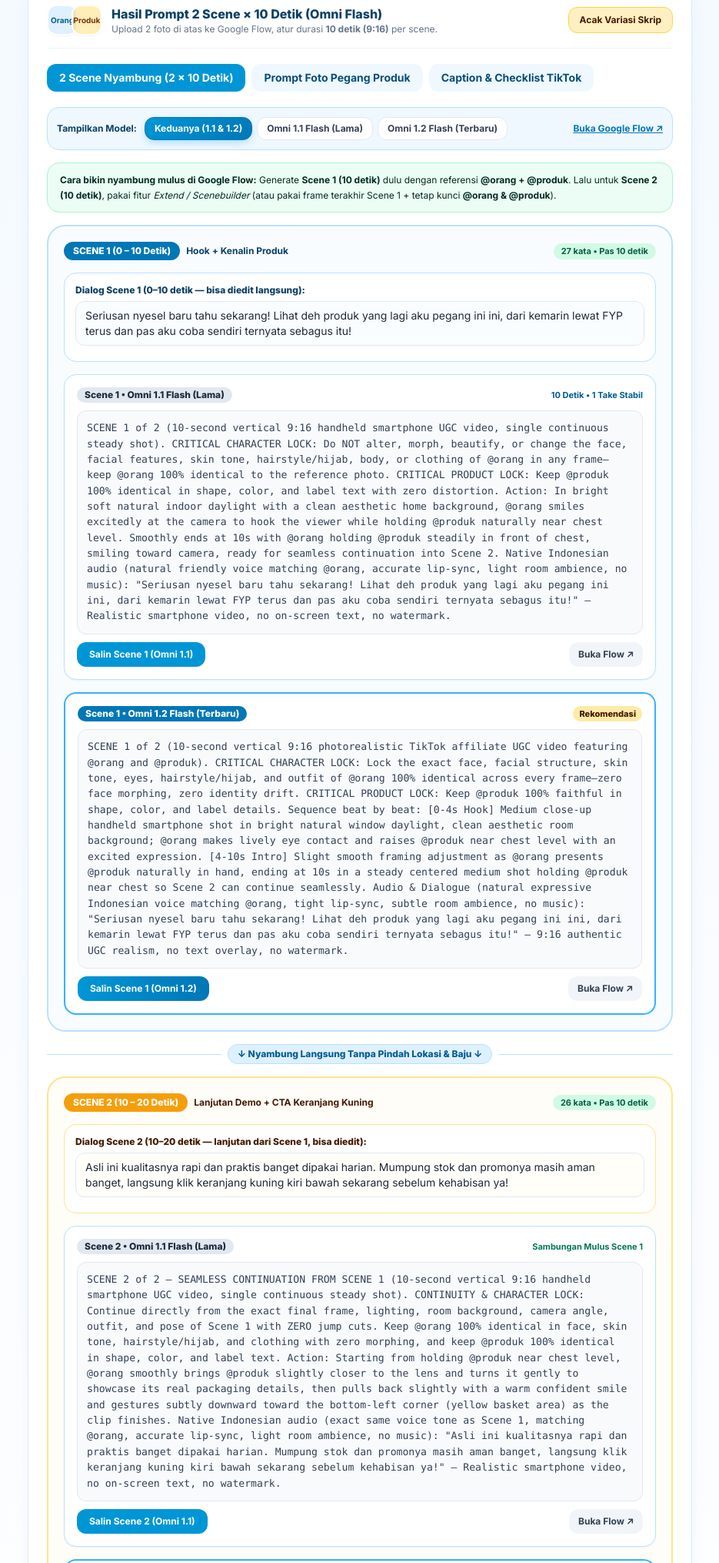
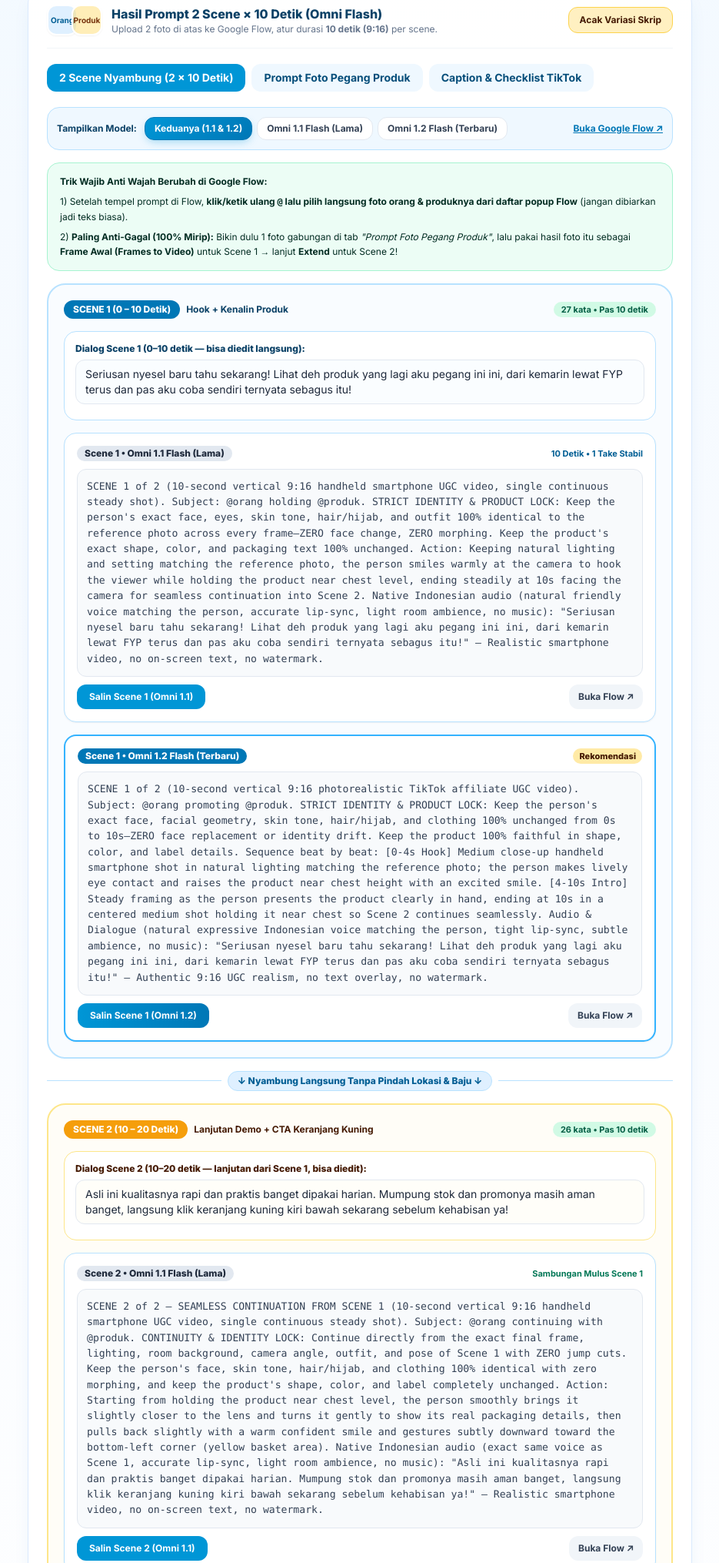
Before and after one commit to tidakadaygtidakmungkin07-cpu/flow-affiliate-by-sofy, a plain HTML site: page index.html in a window 1280 px wide. Shown: the part 940-2970 px from the top of the page at 77% size, without its empty margins (172-1107 px from the left). Drawn offline with nearby package versions, Linux system fonts and the light colour scheme.

Commit message:
Add files via upload

```diff
--- a/index.html
+++ b/index.html
@@ -312,8 +312,10 @@
           <a href="https://flow.google.com/" target="_blank" rel="noopener noreferrer" class="text-xs font-bold text-sofy-600 underline">Buka Google Flow ↗</a>
         </div>
 
-        <div class="rounded-2xl bg-emerald-50 border border-emerald-200 px-4 py-3 text-xs text-emerald-950 leading-relaxed">
-          <strong>Cara bikin nyambung mulus di Google Flow:</strong> Generate <strong>Scene 1 (10 detik)</strong> dulu dengan referensi <strong>@orang + @produk</strong>. Lalu untuk <strong>Scene 2 (10 detik)</strong>, pakai fitur <em>Extend / Scenebuilder</em> (atau pakai frame terakhir Scene 1 + tetap kunci <strong>@orang &amp; @produk</strong>).
+        <div class="rounded-2xl bg-emerald-50 border border-emerald-200 px-4 py-3.5 text-xs text-emerald-950 leading-relaxed space-y-1.5">
+          <div><strong>Trik Wajib Anti Wajah Berubah di Google Flow:</strong></div>
+          <div>1) Setelah tempel prompt di Flow, <strong>klik/ketik ulang <code>@</code> lalu pilih langsung foto orang &amp; produknya dari daftar popup Flow</strong> (jangan dibiarkan jadi teks biasa).</div>
+          <div>2) <strong>Paling Anti-Gagal (100% Mirip):</strong> Bikin dulu 1 foto gabungan di tab <em>"Prompt Foto Pegang Produk"</em>, lalu pakai hasil foto itu sebagai <strong>Frame Awal (Frames to Video)</strong> untuk Scene 1 → lanjut <strong>Extend</strong> untuk Scene 2!</div>
         </div>
 
         <!-- SCENE 1 -->
@@ -646,6 +648,7 @@
             hasInfo: true,
             shortName: state.aiData.productName,
             visualEn: state.aiData.productVisualEn || state.aiData.productName,
+            personVisualEn: state.aiData.personVisualEn || '',
             detailLine: state.aiData.productBenefitsId || state.shortInfo || 'kualitasnya rapi dan praktis banget dipakai harian'
           };
         }
@@ -778,37 +781,42 @@
         const info = getProductPhrase();
         const tags = getTags();
         const prodDetail = info.visualEn ? ` (${info.visualEn})` : '';
-        return `SCENE 1 of 2 (10-second vertical 9:16 handheld smartphone UGC video, single continuous steady shot). CRITICAL CHARACTER LOCK: Do NOT alter, morph, beautify, or change the face, facial features, skin tone, hairstyle/hijab, body, or clothing of ${tags.person} in any frame—keep ${tags.person} 100% identical to the reference photo. CRITICAL PRODUCT LOCK: Keep ${tags.product}${prodDetail} 100% identical in shape, color, and label text with zero distortion. Action: In bright soft natural indoor daylight with a clean aesthetic home background, ${tags.person} smiles excitedly at the camera to hook the viewer while holding ${tags.product} naturally near chest level. Smoothly ends at 10s with ${tags.person} holding ${tags.product} steadily in front of chest, smiling toward camera, ready for seamless continuation into Scene 2. Native Indonesian audio (natural friendly voice matching ${tags.person}, accurate lip-sync, light room ambience, no music): "${dialog1}" — Realistic smartphone video, no on-screen text, no watermark.`;
+        const charDetail = info.personVisualEn ? ` (${info.personVisualEn})` : '';
+        return `SCENE 1 of 2 (10-second vertical 9:16 handheld smartphone UGC video, single continuous steady shot). Subject: ${tags.person}${charDetail} holding ${tags.product}${prodDetail}. STRICT IDENTITY & PRODUCT LOCK: Keep the person's exact face, eyes, skin tone, hair/hijab, and outfit 100% identical to the reference photo across every frame—ZERO face change, ZERO morphing. Keep the product's exact shape, color, and packaging text 100% unchanged. Action: Keeping natural lighting and setting matching the reference photo, the person smiles warmly at the camera to hook the viewer while holding the product near chest level, ending steadily at 10s facing the camera for seamless continuation into Scene 2. Native Indonesian audio (natural friendly voice matching the person, accurate lip-sync, light room ambience, no music): "${dialog1}" — Realistic smartphone video, no on-screen text, no watermark.`;
       }
 
       function buildS1Omni12(dialog1) {
         const info = getProductPhrase();
         const tags = getTags();
         const prodDetail = info.visualEn ? ` (${info.visualEn})` : '';
-        return `SCENE 1 of 2 (10-second vertical 9:16 photorealistic TikTok affiliate UGC video featuring ${tags.person} and ${tags.product}${prodDetail}). CRITICAL CHARACTER LOCK: Lock the exact face, facial structure, skin tone, eyes, hairstyle/hijab, and outfit of ${tags.person} 100% identical across every frame—zero face morphing, zero identity drift. CRITICAL PRODUCT LOCK: Keep ${tags.product} 100% faithful in shape, color, and label details. Sequence beat by beat: [0-4s Hook] Medium close-up handheld smartphone shot in bright natural window daylight, clean aesthetic room background; ${tags.person} makes lively eye contact and raises ${tags.product} near chest level with an excited expression. [4-10s Intro] Slight smooth framing adjustment as ${tags.person} presents ${tags.product} naturally in hand, ending at 10s in a steady centered medium shot holding ${tags.product} near chest so Scene 2 can continue seamlessly. Audio & Dialogue (natural expressive Indonesian voice matching ${tags.person}, tight lip-sync, subtle room ambience, no music): "${dialog1}" — 9:16 authentic UGC realism, no text overlay, no watermark.`;
+        const charDetail = info.personVisualEn ? ` (${info.personVisualEn})` : '';
+        return `SCENE 1 of 2 (10-second vertical 9:16 photorealistic TikTok affiliate UGC video). Subject: ${tags.person}${charDetail} promoting ${tags.product}${prodDetail}. STRICT IDENTITY & PRODUCT LOCK: Keep the person's exact face, facial geometry, skin tone, hair/hijab, and clothing 100% unchanged from 0s to 10s—ZERO face replacement or identity drift. Keep the product 100% faithful in shape, color, and label details. Sequence beat by beat: [0-4s Hook] Medium close-up handheld smartphone shot in natural lighting matching the reference photo; the person makes lively eye contact and raises the product near chest height with an excited smile. [4-10s Intro] Steady framing as the person presents the product clearly in hand, ending at 10s in a centered medium shot holding it near chest so Scene 2 continues seamlessly. Audio & Dialogue (natural expressive Indonesian voice matching the person, tight lip-sync, subtle ambience, no music): "${dialog1}" — Authentic 9:16 UGC realism, no text overlay, no watermark.`;
       }
 
       function buildS2Omni11(dialog2) {
         const info = getProductPhrase();
         const tags = getTags();
         const prodDetail = info.visualEn ? ` (${info.visualEn})` : '';
-        return `SCENE 2 of 2 — SEAMLESS CONTINUATION FROM SCENE 1 (10-second vertical 9:16 handheld smartphone UGC video, single continuous steady shot). CONTINUITY & CHARACTER LOCK: Continue directly from the exact final frame, lighting, room background, camera angle, outfit, and pose of Scene 1 with ZERO jump cuts. Keep ${tags.person} 100% identical in face, skin tone, hairstyle/hijab, and clothing with zero morphing, and keep ${tags.product}${prodDetail} 100% identical in shape, color, and label text. Action: Starting from holding ${tags.product} near chest level, ${tags.person} smoothly brings ${tags.product} slightly closer to the lens and turns it gently to showcase its real packaging details, then pulls back slightly with a warm confident smile and gestures subtly downward toward the bottom-left corner (yellow basket area) as the clip finishes. Native Indonesian audio (exact same voice tone as Scene 1, matching ${tags.person}, accurate lip-sync, light room ambience, no music): "${dialog2}" — Realistic smartphone video, no on-screen text, no watermark.`;
+        const charDetail = info.personVisualEn ? ` (${info.personVisualEn})` : '';
+        return `SCENE 2 of 2 — SEAMLESS CONTINUATION FROM SCENE 1 (10-second vertical 9:16 handheld smartphone UGC video, single continuous steady shot). Subject: ${tags.person}${charDetail} continuing with ${tags.product}${prodDetail}. CONTINUITY & IDENTITY LOCK: Continue directly from the exact final frame, lighting, room background, camera angle, outfit, and pose of Scene 1 with ZERO jump cuts. Keep the person's face, skin tone, hair/hijab, and clothing 100% identical with zero morphing, and keep the product's shape, color, and label completely unchanged. Action: Starting from holding the product near chest level, the person smoothly brings it slightly closer to the lens and turns it gently to show its real packaging details, then pulls back slightly with a warm confident smile and gestures subtly downward toward the bottom-left corner (yellow basket area). Native Indonesian audio (exact same voice as Scene 1, accurate lip-sync, light room ambience, no music): "${dialog2}" — Realistic smartphone video, no on-screen text, no watermark.`;
       }
 
       function buildS2Omni12(dialog2) {
         const info = getProductPhrase();
         const tags = getTags();
         const prodDetail = info.visualEn ? ` (${info.visualEn})` : '';
-        return `SCENE 2 of 2 — SEAMLESS CONTINUATION FROM SCENE 1 (10-second vertical 9:16 photorealistic TikTok affiliate UGC video). CONTINUITY & CHARACTER LOCK: Start seamlessly from the exact ending pose, lighting, room background, and camera position of Scene 1. Keep the exact face, facial structure, skin tone, hairstyle/hijab, and outfit of ${tags.person} 100% unchanged and keep ${tags.product}${prodDetail} 100% faithful in shape, color, and label with zero distortion. Sequence beat by beat: [0-5s Close-up Demo] Smooth gentle push-in as ${tags.person} angles and rotates ${tags.product} clearly toward the camera lens so its real texture and packaging stay sharp while ${tags.person}'s face stays completely unchanged. [5-10s CTA Ending] Smooth pull-back to the same warm medium shot; ${tags.person} holds ${tags.product} neatly with one hand, smiles warmly, and points subtly downward toward the bottom-left yellow basket area. Audio & Dialogue (exact same expressive Indonesian voice as Scene 1, tight lip-sync, subtle room ambience, no music): "${dialog2}" — 9:16 authentic UGC realism, no text overlay, no watermark.`;
+        const charDetail = info.personVisualEn ? ` (${info.personVisualEn})` : '';
+        return `SCENE 2 of 2 — SEAMLESS CONTINUATION FROM SCENE 1 (10-second vertical 9:16 photorealistic TikTok affiliate UGC video). Subject: ${tags.person}${charDetail} continuing with ${tags.product}${prodDetail}. CONTINUITY & IDENTITY LOCK: Start seamlessly from the exact ending pose, lighting, background, and camera position of Scene 1. Keep the person's exact face, skin tone, hair/hijab, and outfit 100% unchanged with zero face drift, and keep the product 100% faithful in shape, color, and label. Sequence beat by beat: [0-5s Close-up Demo] Smooth gentle push-in as the person angles and rotates the product clearly toward the lens so its real texture and packaging stay sharp while the person's face remains completely unchanged. [5-10s CTA Ending] Smooth pull-back to the same warm medium shot; the person holds the product neatly with one hand, smiles warmly, and points subtly downward toward the bottom-left yellow basket area. Audio & Dialogue (exact same expressive Indonesian voice as Scene 1, tight lip-sync, subtle ambience, no music): "${dialog2}" — Authentic 9:16 UGC realism, no text overlay, no watermark.`;
       }
 
       function buildPhotoPrompt() {
         const info = getProductPhrase();
         const tags = getTags();
         const extra = info.visualEn ? ` (${info.visualEn})` : '';
+        const charDetail = info.personVisualEn ? ` (${info.personVisualEn})` : '';
         const poses = [
-          `Vertical 9:16 photorealistic UGC smartphone photo. CRITICAL CHARACTER LOCK: Keep the exact face, facial structure, skin tone, hairstyle/hijab, and clothing of ${tags.person} 100% identical and unchanged—do NOT alter or morph ${tags.person}. ${tags.person} smiles naturally at the camera while holding ${tags.product}${extra} clearly near chest level with one hand, keeping the exact shape, colors, and packaging label of ${tags.product} 100% faithful with zero distortion. Soft natural window daylight, clean aesthetic home background, sharp focus, no text overlay, no watermark.`,
-          `Vertical 9:16 authentic TikTok affiliate selfie photo. CRITICAL CHARACTER LOCK: Do NOT change the face, identity, hair/hijab, or outfit of ${tags.person}—keep ${tags.person} 100% identical to the reference image. ${tags.person} enthusiastically showcases ${tags.product}${extra} closer to the lens with natural finger grip while keeping the exact shape, color, and label of ${tags.product} completely undistorted. Bright natural daylight, crisp smartphone camera realism, no text, no watermark.`
+          `Vertical 9:16 photorealistic UGC smartphone photo (ideal as First Frame for Omni Flash). Subject: ${tags.person}${charDetail} holding ${tags.product}${extra}. STRICT IDENTITY & PRODUCT LOCK: Keep the person's exact face, facial structure, skin tone, hair/hijab, and outfit 100% identical and unchanged—ZERO face swap or beautification. The person smiles naturally at the camera while holding the product clearly near chest level with one hand, preserving its exact shape, colors, and packaging label with zero distortion. Natural lighting matching the reference photo, sharp focus, no text overlay, no watermark.`,
+          `Vertical 9:16 authentic TikTok affiliate selfie photo (ideal as First Frame for Omni Flash). Subject: ${tags.person}${charDetail} showcasing ${tags.product}${extra}. STRICT IDENTITY & PRODUCT LOCK: Do NOT alter the person's face, identity, hair/hijab, or clothing—keep them 100% identical to the reference photo. The person enthusiastically holds the product closer to the lens with natural finger grip while keeping its exact shape, color, and label completely undistorted. Bright natural daylight, crisp smartphone realism, no text, no watermark.`
         ];
         return poses[state.variant % poses.length];
       }
@@ -874,7 +882,8 @@
           document.getElementById('aiDetectedBox').classList.remove('hidden');
           document.getElementById('aiModelUsedBadge').textContent = json.modelUsed || 'Gemini Vision';
           document.getElementById('aiDetectedName').textContent = json.productName;
-          document.getElementById('aiDetectedVisual').textContent = `Detail visual: ${json.productVisualEn} • Keunggulan: ${json.productBenefitsId}`;
+          const charNote = json.personVisualEn ? ` | Kunci Karakter: ${json.personVisualEn}` : '';
+          document.getElementById('aiDetectedVisual').textContent = `Produk: ${json.productVisualEn} • Keunggulan: ${json.productBenefitsId}${charNote}`;
 
           saveState();
           renderOutputs(true);
```
Also changed, not shown: api/analyze.js (+13 -4 lines).
